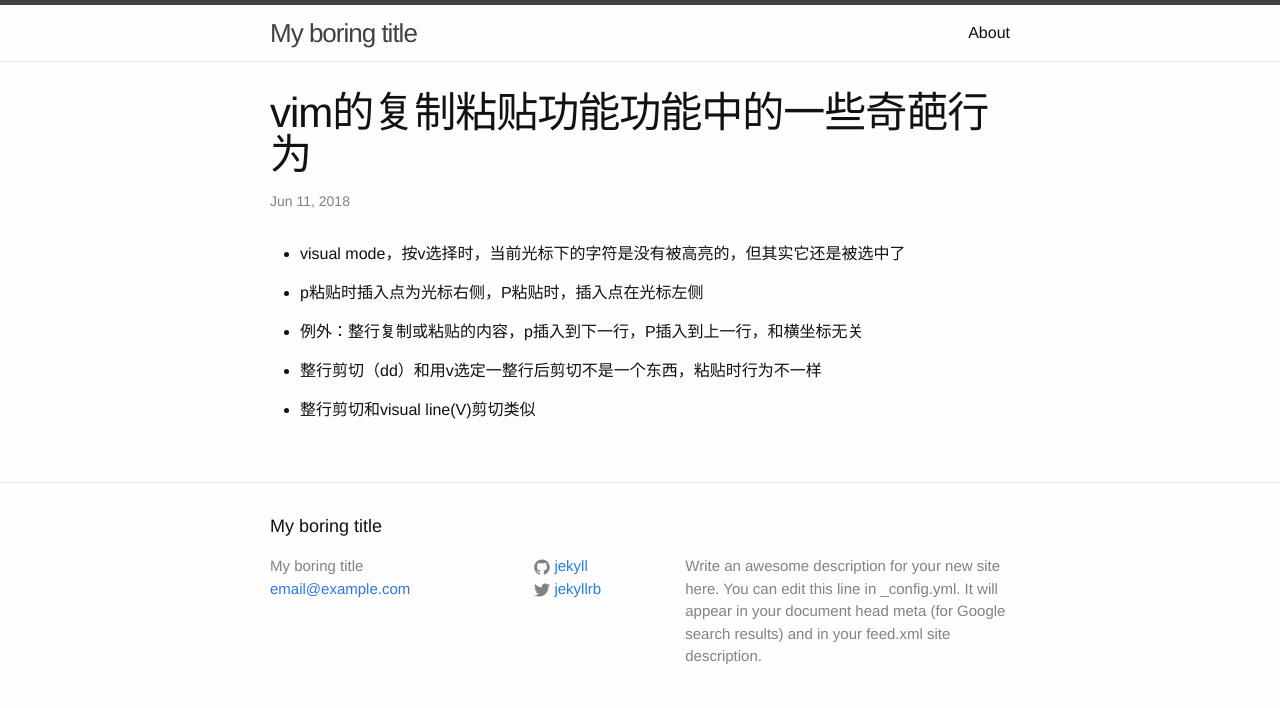
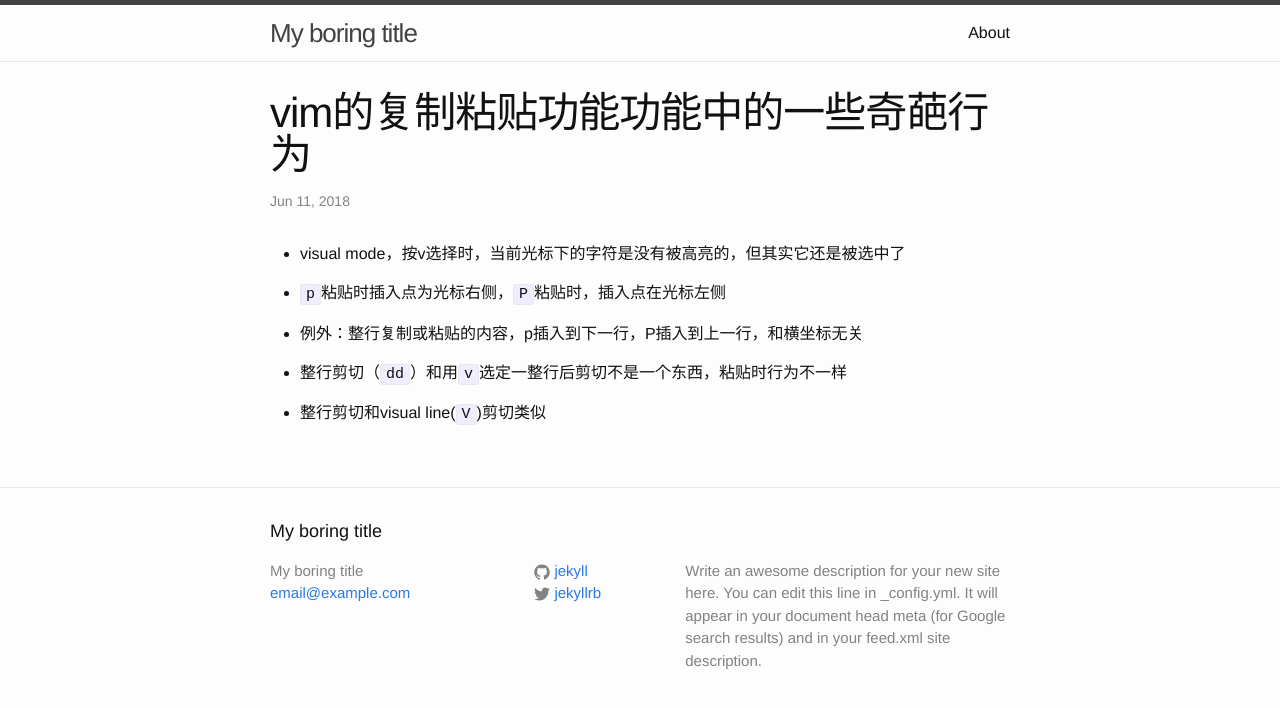
Before and after one commit to pickleburger/pickleburger.github.io, a Jekyll site: the page built from _posts/2018-06-11-vim-copy-paste.markdown.md, in a window 1280 px wide. Shown: the top 708 px of the page. Built offline with Jekyll 4.4.1, drawn with Linux system fonts in a browser that asks for light colours.

Commit message:
md changes

```diff
--- a/_posts/2018-06-11-vim-copy-paste.markdown.md
+++ b/_posts/2018-06-11-vim-copy-paste.markdown.md
@@ -6,10 +6,10 @@ categories: 吐槽
 ---
 - visual mode，按v选择时，当前光标下的字符是没有被高亮的，但其实它还是被选中了
 
-- p粘贴时插入点为光标右侧，P粘贴时，插入点在光标左侧
+- `p`粘贴时插入点为光标右侧，`P`粘贴时，插入点在光标左侧
 
 - 例外：整行复制或粘贴的内容，p插入到下一行，P插入到上一行，和横坐标无关
 
-- 整行剪切（dd）和用v选定一整行后剪切不是一个东西，粘贴时行为不一样
+- 整行剪切（`dd`）和用`v`选定一整行后剪切不是一个东西，粘贴时行为不一样
 
-- 整行剪切和visual line(V)剪切类似
+- 整行剪切和visual line(`V`)剪切类似
```
